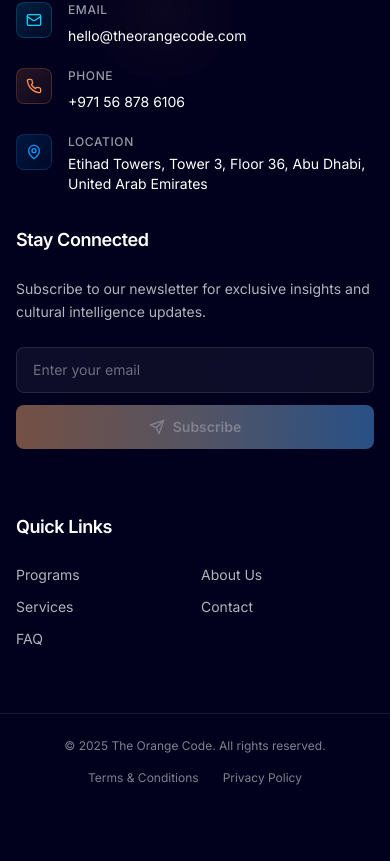
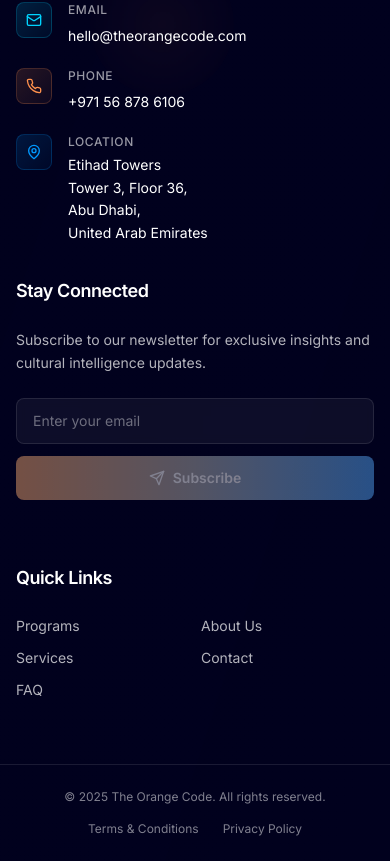
Before and after one commit to sksh100/theorangecode, a Next.js app: page /login in a window 390 px wide. Shown: the part 1078-1939 px from the top of the page. Before the commit the page ends 1888 px from the top, so only its background shows below. Built offline with nearby package versions, Linux system fonts and the light colour scheme.

Commit message:
Fix mobile address formatting: Correct line breaks for Etihad Towers address

```diff
--- a/src/components/ModernFooter.tsx
+++ b/src/components/ModernFooter.tsx
@@ -218,7 +218,12 @@ export function ModernFooter({ hideQuickLinks = false, hideLegalLinks = false }:
                   </div>
                   <div className="flex-1 min-w-0">
                     <p className="text-white/60 text-xs font-medium uppercase tracking-wider mb-1">Location</p>
-                  <p className="text-white text-sm">Etihad Towers, Tower 3, Floor 36, Abu Dhabi, United Arab Emirates</p>
+                    <p className="text-white text-sm leading-relaxed">
+                      Etihad Towers<br />
+                      Tower 3, Floor 36,<br />
+                      Abu Dhabi,<br />
+                      United Arab Emirates
+                    </p>
                   </div>
                 </div>
               </div>
```
